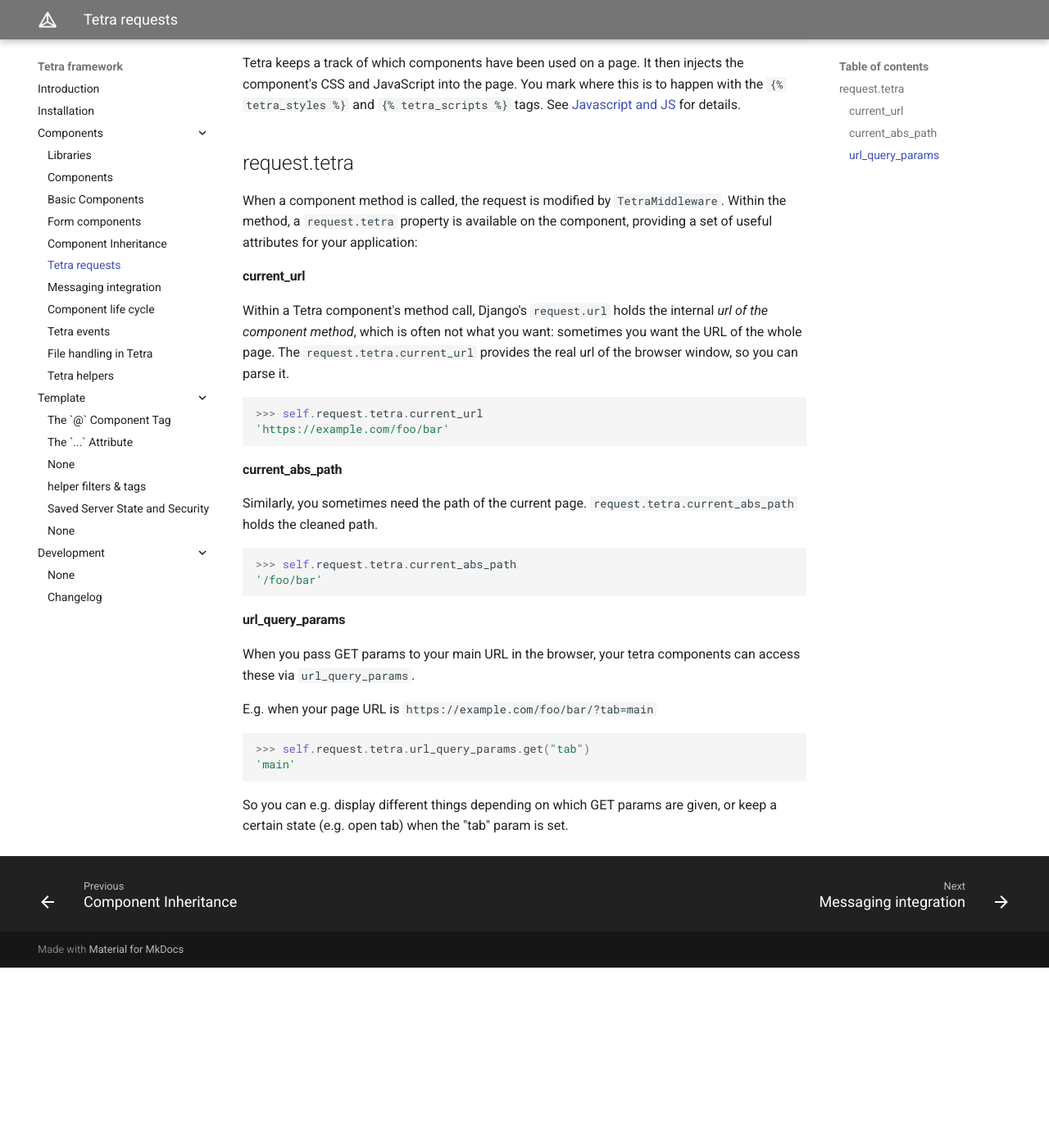
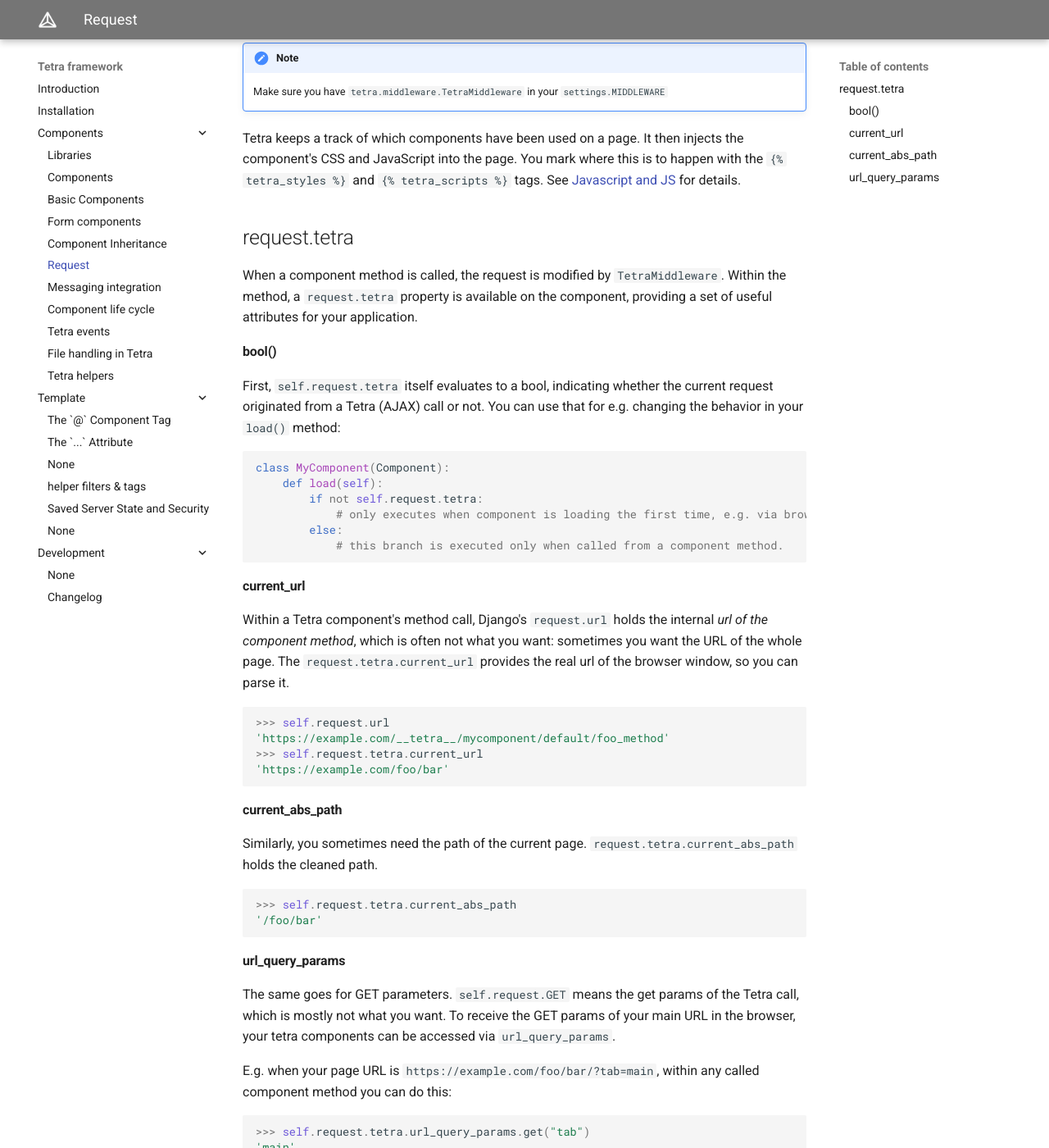
Before and after one commit to tetra-framework/tetra, an MkDocs documentation site: the page built from docs/request.md, in a window 1280 px wide and 1400 px high, scrolled down 265 px. Shown: the whole window at 82% size. Built offline with MkDocs 1.6.1 and Material for MkDocs 9.7.7, drawn with Linux system fonts in a browser that asks for light colours; before the commit the page ends 1445 px from its top, so only the background shows below that; some of the changed text lies outside the part shown.

Commit message:
Improve request.tetra documentation with examples and details
Added detailed examples and explanations for `request.tetra` features, including `__bool__()`, `current_url`, and `url_query_params`. Clarified how these attributes can be used in Tetra components to differentiate AJAX calls, access the browser's current URL, and handle GET parameters effectively.

````diff
--- a/docs/request.md
+++ b/docs/request.md
@@ -1,4 +1,4 @@
----
+from tetra import Component---
 title: Tetra requests
 ---
 # Tetra requests
@@ -12,13 +12,28 @@
 
 ## request.tetra
 
-When a component method is called, the request is modified by `TetraMiddleware`. Within the method, a `request.tetra` property is available on the component, providing a set of useful attributes for your application:
+When a component method is called, the request is modified by `TetraMiddleware`. Within the method, a `request.tetra` property is available on the component, providing a set of useful attributes for your application.
+
+#### __bool__()
+
+First, `self.request.tetra` itself evaluates to a bool, indicating whether the current request originated from a Tetra (AJAX) call or not. You can use that for e.g. changing the behavior in your `load()` method:
+
+```python
+class MyComponent(Component):
+    def load(self):
+        if not self.request.tetra:
+            # only executes when component is loading the first time, e.g. via browser page reload
+        else:
+            # this branch is executed only when called from a component method.
+```
 
 #### current_url
 
 Within a Tetra component's method call, Django's `request.url` holds the internal *url of the component method*, which is often not what you want: sometimes you want the URL of the whole page. The `request.tetra.current_url` provides the real url of the browser window, so you can parse it.
 
 ```python
+>>> self.request.url
+'https://example.com/__tetra__/mycomponent/default/foo_method'
 >>> self.request.tetra.current_url
 'https://example.com/foo/bar'
 ```
@@ -34,13 +49,14 @@
 
 #### url_query_params
 
-When you pass GET params to your main URL in the browser, your tetra components can access these via `url_query_params`.
+The same goes for GET parameters. `self.request.GET` means the get params of the Tetra call, which is mostly not what you want.
+To receive the GET params of your main URL in the browser, your tetra components can be accessed via `url_query_params`.
 
-E.g. when your page URL is `https://example.com/foo/bar/?tab=main`
+E.g. when your page URL is `https://example.com/foo/bar/?tab=main`, within any called component method you can do this:
 
 ```python
 >>> self.request.tetra.url_query_params.get("tab")
 'main'
 ```
 
-So you can e.g. display different things depending on which GET params are given, or keep a certain state (e.g. open tab) when the "tab" param is set.
+So you can display different things depending on which GET params are given, or keep a certain state (e.g. open tab) when the "tab" param is set.
````
Also changed, not shown: 1 other file.
